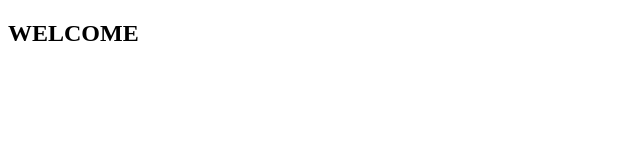
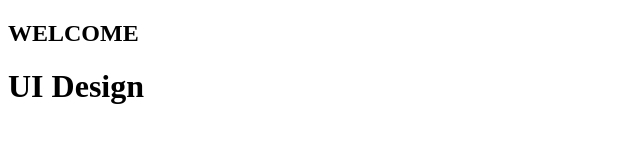
Before and after one commit to Wadistory/TestGit, a plain HTML site: page index.html in a window 1280 px wide. Shown: the whole page, without its empty margins (0-640 px from the left). Drawn offline with Linux system fonts and the light colour scheme.

Commit message:
addUItext

```diff
--- a/index.html
+++ b/index.html
@@ -4,4 +4,5 @@
 </html>
 <body>
     <h2>WELCOME</h2>
+    <h1>UI Design</h1>
 </body>
```
